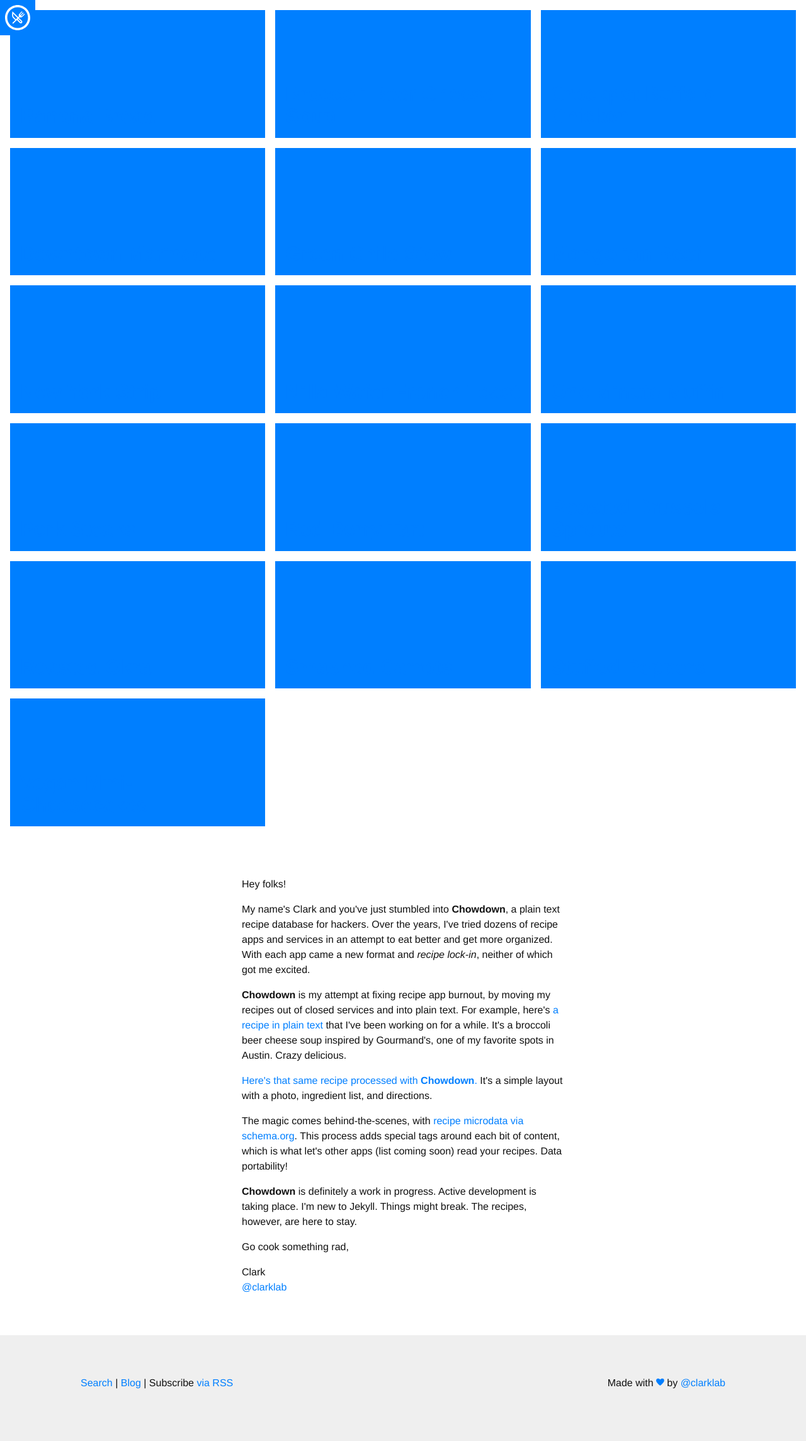
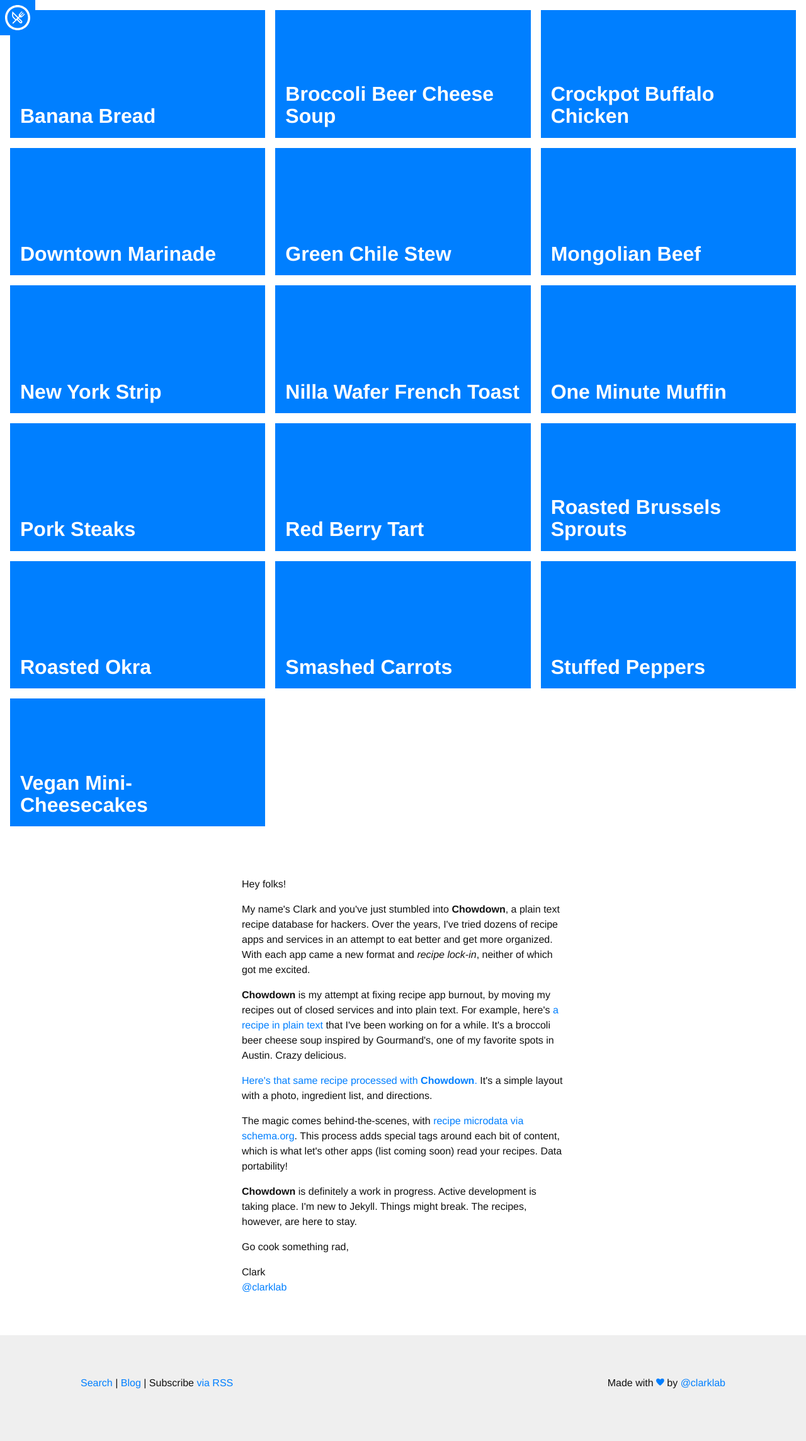
Before and after one commit to lynda365/lynda365.github.io, a Jekyll site: the page built from index.html, in a window 1280 px wide. Shown: the whole page at 63% size. Built offline with Jekyll 4.4.1, drawn with Linux system fonts in a browser that asks for light colours; nearby versions of some CDN libraries; some web fonts are replaced.

Commit message:
Update index.html

```diff
--- a/index.html
+++ b/index.html
@@ -13,7 +13,7 @@ layout: default
           <a class="block relative bg-blue" href="{{ post.url | prepend: site.baseurl }}">
             <div class="image ratio bg-cover"{% for image in post.image %} {% endfor %}></div>
 <!--            <div class="image ratio bg-cover"{% for image in post.image %} style="background-image:url({{site.baseurl}}/images/{{ image }});"{% endfor %}></div>-->
-            <h1 class="title p2 m0 absolute bold bottom-0 left-0">{{ post.title }}</h1>
+            <h1 class="title p2 m0 absolute bold white bottom-0 left-0">{{ post.title }}</h1>
           </a>
       </div>
     {% endfor %}
```
